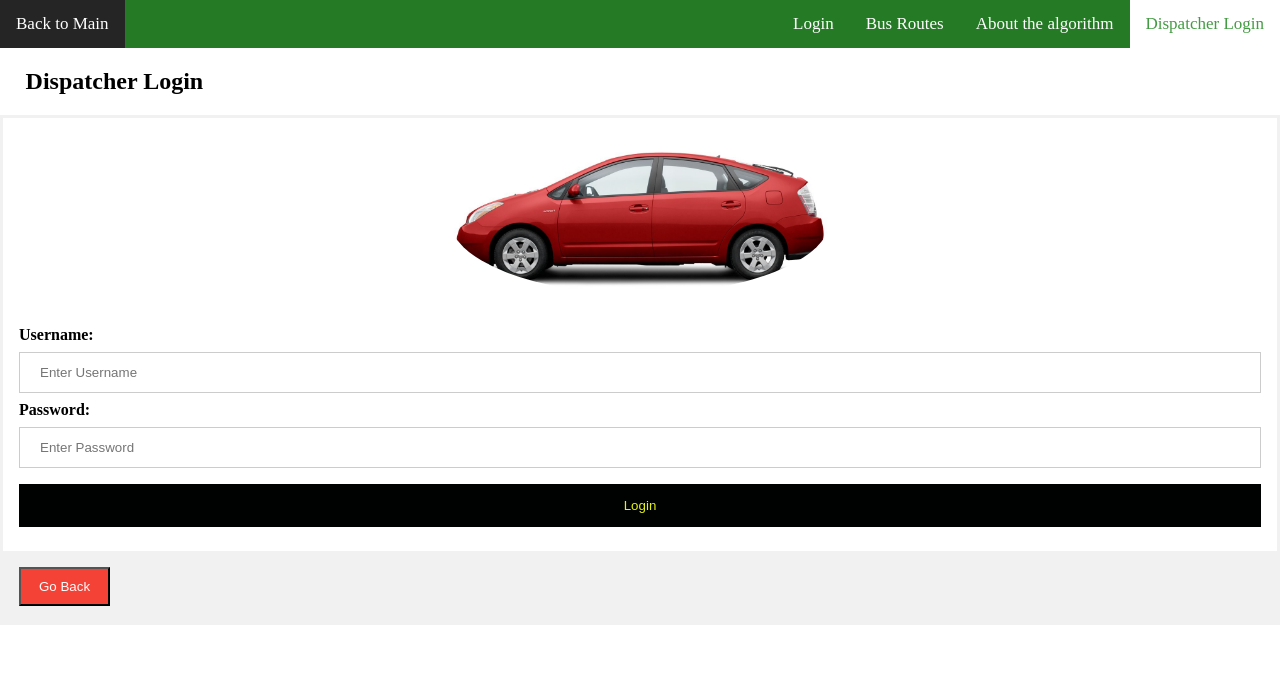
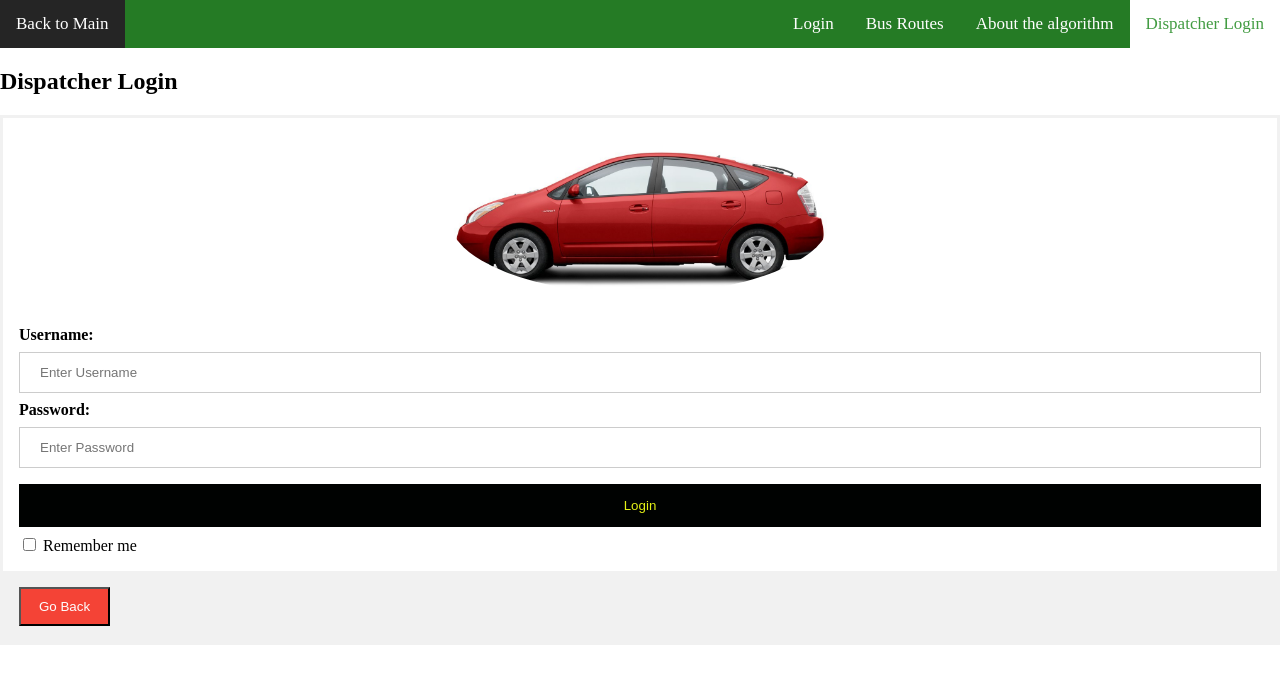
Before and after one commit to Sgakuya/Vermont_Dial_A_Ride, a Django app: page /website/DispatcherLogin.html in a window 1280 px wide. Shown: the top 684 px of the page. Run offline with Django 3.2, Linux system fonts and the light colour scheme.

Commit message:
fixed the login problem

```diff
--- a/website/templates/website/DispatcherLogin.html
+++ b/website/templates/website/DispatcherLogin.html
@@ -9,10 +9,6 @@
 body {
 
   margin:0%;
-}
-
-h2{
-  margin-left: 2%;
 }
 
 form {border: 3px solid #f1f1f1;}
@@ -82,7 +78,6 @@ span.psw {
 </head>
 <body>
 
-  <!-- Search bar -->
     <div class="bar">
       <a class="title" href="MainPage.html">Back to Main</a>
       <a class="active" href="DispatcherLogin.html">Dispatcher Login</a>
@@ -111,7 +106,10 @@ span.psw {
 
 
 
-
+<!-- label allows user to click on the remember me words -->
+    <label>
+      <input type="checkbox" id="rememberMe"> Remember me
+    </label>
 
   </div>
 
```
Also changed, not shown: db.sqlite3, static/SimulateRandom.js (deleted).
